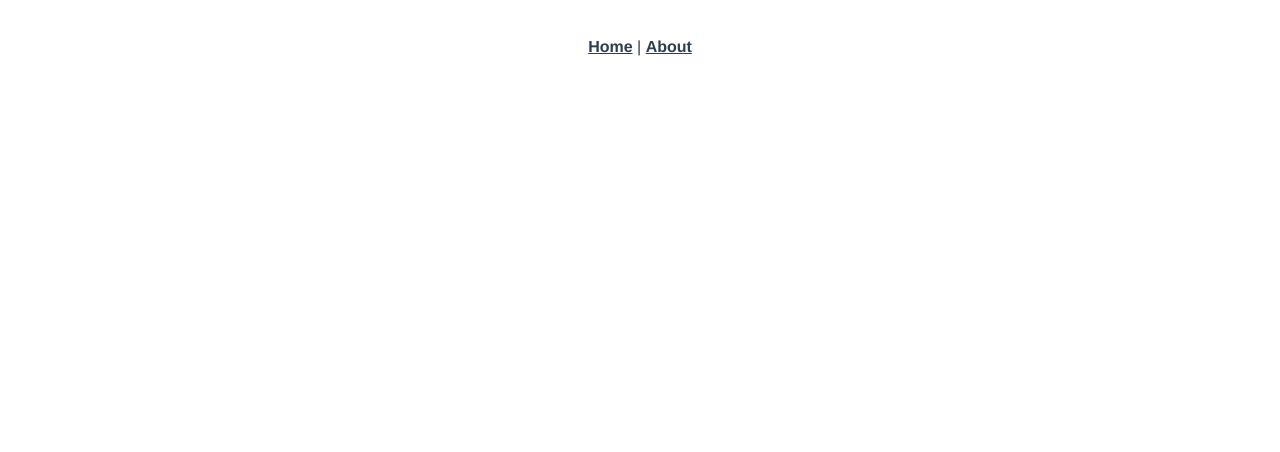
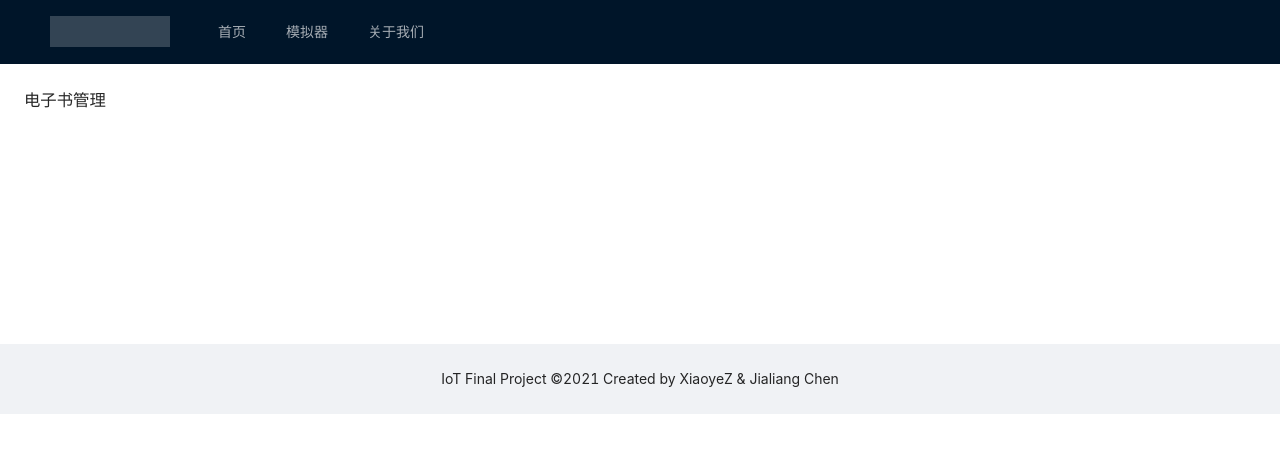
Before and after one commit to ZXXYy/webMQTT, a Vue app in the folder web/: page /simulate in a window 1280 px wide. Before the commit this address had no page. Shown: the top 452 px of the page. Built offline with nearby package versions, Linux system fonts and the light colour scheme.

Commit message:
3. web sample

```diff
--- a/web/package.json
+++ b/web/package.json
@@ -8,6 +8,9 @@
     "lint": "vue-cli-service lint"
   },
   "dependencies": {
+    "@ant-design/icons-vue": "^5.1.8",
+    "ant-design-vue": "^2.0.0-rc.3",
+    "axios": "^0.21.0",
     "vue": "^3.0.0",
     "vue-router": "^4.0.0-0",
     "vuex": "^4.0.0-0"
--- a/web/src/App.vue
+++ b/web/src/App.vue
@@ -1,30 +1,32 @@
 <template>
-  <div id="nav">
-    <router-link to="/">Home</router-link> |
-    <router-link to="/about">About</router-link>
-  </div>
-  <router-view/>
+  <a-layout id="components-layout-demo-top-side-2">
+    <the-header></the-header>
+    <router-view/>
+    <the-footer></the-footer>
+  </a-layout>
 </template>
 
+<script lang="ts">
+  import { defineComponent } from 'vue';
+  import TheHeader from '@/components/the-header.vue'; // @ is an alias to /src
+  import TheFooter from '@/components/the-footer.vue';
+
+  export default defineComponent({
+    name: 'app',
+    components:{
+      TheHeader,
+      TheFooter,
+    },
+
+  });
+</script>
+
 <style>
-#app {
-  font-family: Avenir, Helvetica, Arial, sans-serif;
-  -webkit-font-smoothing: antialiased;
-  -moz-osx-font-smoothing: grayscale;
-  text-align: center;
-  color: #2c3e50;
-}
-
-#nav {
-  padding: 30px;
-}
-
-#nav a {
-  font-weight: bold;
-  color: #2c3e50;
-}
-
-#nav a.router-link-exact-active {
-  color: #42b983;
-}
+  #components-layout-demo-top-side-2 .logo {
+    width: 120px;
+    height: 31px;
+    background: rgba(255, 255, 255, 0.2);
+    margin: 16px 28px 16px 0;
+    float: left;
+  }
 </style>
--- a/web/src/components/HelloWorld.vue
+++ /dev/null
@@ -1,62 +0,0 @@
-<template>
-  <div class="hello">
-    <h1>{{ msg }}</h1>
-    <p>
-      For a guide and recipes on how to configure / customize this project,<br>
-      check out the
-      <a href="https://cli.vuejs.org" target="_blank" rel="noopener">vue-cli documentation</a>.
-    </p>
-    <h3>Installed CLI Plugins</h3>
-    <ul>
-      <li><a href="https://github.com/vuejs/vue-cli/tree/dev/packages/%40vue/cli-plugin-router" target="_blank" rel="noopener">router</a></li>
-      <li><a href="https://github.com/vuejs/vue-cli/tree/dev/packages/%40vue/cli-plugin-vuex" target="_blank" rel="noopener">vuex</a></li>
-      <li><a href="https://github.com/vuejs/vue-cli/tree/dev/packages/%40vue/cli-plugin-eslint" target="_blank" rel="noopener">eslint</a></li>
-      <li><a href="https://github.com/vuejs/vue-cli/tree/dev/packages/%40vue/cli-plugin-typescript" target="_blank" rel="noopener">typescript</a></li>
-    </ul>
-    <h3>Essential Links</h3>
-    <ul>
-      <li><a href="https://vuejs.org" target="_blank" rel="noopener">Core Docs</a></li>
-      <li><a href="https://forum.vuejs.org" target="_blank" rel="noopener">Forum</a></li>
-      <li><a href="https://chat.vuejs.org" target="_blank" rel="noopener">Community Chat</a></li>
-      <li><a href="https://twitter.com/vuejs" target="_blank" rel="noopener">Twitter</a></li>
-      <li><a href="https://news.vuejs.org" target="_blank" rel="noopener">News</a></li>
-    </ul>
-    <h3>Ecosystem</h3>
-    <ul>
-      <li><a href="https://router.vuejs.org" target="_blank" rel="noopener">vue-router</a></li>
-      <li><a href="https://vuex.vuejs.org" target="_blank" rel="noopener">vuex</a></li>
-      <li><a href="https://github.com/vuejs/vue-devtools#vue-devtools" target="_blank" rel="noopener">vue-devtools</a></li>
-      <li><a href="https://vue-loader.vuejs.org" target="_blank" rel="noopener">vue-loader</a></li>
-      <li><a href="https://github.com/vuejs/awesome-vue" target="_blank" rel="noopener">awesome-vue</a></li>
-    </ul>
-  </div>
-</template>
-
-<script lang="ts">
-import { defineComponent } from 'vue';
-
-export default defineComponent({
-  name: 'HelloWorld',
-  props: {
-    msg: String,
-  },
-});
-</script>
-
-<!-- Add "scoped" attribute to limit CSS to this component only -->
-<style scoped>
-h3 {
-  margin: 40px 0 0;
-}
-ul {
-  list-style-type: none;
-  padding: 0;
-}
-li {
-  display: inline-block;
-  margin: 0 10px;
-}
-a {
-  color: #42b983;
-}
-</style>
--- /dev/null
+++ b/web/src/components/the-footer.vue
@@ -0,0 +1,13 @@
+<template>
+    <a-layout-footer style="text-align: center">
+        IoT Final Project ©2021 Created by XiaoyeZ & Jialiang Chen
+    </a-layout-footer>
+</template>
+
+<script lang="ts">
+import { defineComponent } from 'vue';
+
+export default defineComponent({
+  name: 'the-footer'
+});
+</script>
--- /dev/null
+++ b/web/src/components/the-header.vue
@@ -0,0 +1,29 @@
+<template>
+    <a-layout-header class="header">
+        <div class="logo" />
+        <a-menu
+                theme="dark"
+                mode="horizontal"
+                :default-selected-keys="['2']"
+                :style="{ lineHeight: '64px' }"
+        >
+            <a-menu-item key="/">
+                <router-link to="/">首页</router-link>
+            </a-menu-item>
+            <a-menu-item key="/admin/ebook">
+                <router-link to="/simulate">模拟器</router-link>
+            </a-menu-item>
+            <a-menu-item key="/about">
+                <router-link to="/about">关于我们</router-link>
+            </a-menu-item>
+        </a-menu>
+    </a-layout-header>
+</template>
+
+<script lang="ts">
+import { defineComponent } from 'vue';
+
+export default defineComponent({
+  name: 'the-header'
+});
+</script>
--- a/web/src/main.ts
+++ b/web/src/main.ts
@@ -2,5 +2,15 @@ import { createApp } from 'vue'
 import App from './App.vue'
 import router from './router'
 import store from './store'
+import Antd from 'ant-design-vue';
+import 'ant-design-vue/dist/antd.css';
+import * as Icons from '@ant-design/icons-vue';
 
-createApp(App).use(store).use(router).mount('#app')
+const app = createApp(App);
+app.use(store).use(router).use(Antd).mount('#app');
+
+// 全局使用图标
+const icons: any = Icons;
+for(const i in icons){
+    app.component(i, icons[i]);
+}
--- a/web/src/router/index.ts
+++ b/web/src/router/index.ts
@@ -1,5 +1,6 @@
 import { createRouter, createWebHistory, RouteRecordRaw } from 'vue-router'
 import Home from '../views/Home.vue'
+import Simulate from '../views/Simulate.vue'
 
 const routes: Array<RouteRecordRaw> = [
   {
@@ -14,6 +15,11 @@ const routes: Array<RouteRecordRaw> = [
     // this generates a separate chunk (about.[hash].js) for this route
     // which is lazy-loaded when the route is visited.
     component: () => import(/* webpackChunkName: "about" */ '../views/About.vue')
+  },
+  {
+    path: '/simulate',
+    name: 'Simulate',
+    component: Simulate
   }
 ]
 
--- a/web/src/views/Home.vue
+++ b/web/src/views/Home.vue
@@ -1,18 +1,71 @@
 <template>
-  <div class="home">
-    <img alt="Vue logo" src="../assets/logo.png">
-    <HelloWorld msg="Welcome to Your Vue.js + TypeScript App"/>
-  </div>
+  <a-layout>
+    <a-layout-sider width="200" style="background: #fff">
+      <a-menu
+              mode="inline"
+              :default-selected-keys="['1']"
+              :default-open-keys="['sub1']"
+              :style="{ height: '100%', borderRight: 0 }"
+      >
+        <a-sub-menu key="sub1">
+          <span slot="title"><a-icon type="user" />subnav 1111</span>
+          <a-menu-item key="1">
+            option1
+          </a-menu-item>
+          <a-menu-item key="2">
+            option2
+          </a-menu-item>
+          <a-menu-item key="3">
+            option3
+          </a-menu-item>
+          <a-menu-item key="4">
+            option4
+          </a-menu-item>
+        </a-sub-menu>
+        <a-sub-menu key="sub2">
+          <span slot="title"><a-icon type="laptop" />subnav 2</span>
+          <a-menu-item key="5">
+            option5
+          </a-menu-item>
+          <a-menu-item key="6">
+            option6
+          </a-menu-item>
+          <a-menu-item key="7">
+            option7
+          </a-menu-item>
+          <a-menu-item key="8">
+            option8
+          </a-menu-item>
+        </a-sub-menu>
+        <a-sub-menu key="sub3">
+          <span slot="title"><a-icon type="notification" />subnav 3</span>
+          <a-menu-item key="9">
+            option9
+          </a-menu-item>
+          <a-menu-item key="10">
+            option10
+          </a-menu-item>
+          <a-menu-item key="11">
+            option11
+          </a-menu-item>
+          <a-menu-item key="12">
+            option12
+          </a-menu-item>
+        </a-sub-menu>
+      </a-menu>
+    </a-layout-sider>
+    <a-layout-content
+            :style="{ background: '#fff', padding: '24px', margin: 0, minHeight: '280px' }"
+    >
+      Content
+    </a-layout-content>
+  </a-layout>
 </template>
 
 <script lang="ts">
-import { defineComponent } from 'vue';
-import HelloWorld from '@/components/HelloWorld.vue'; // @ is an alias to /src
+  import { defineComponent } from 'vue';
 
-export default defineComponent({
-  name: 'Home',
-  components: {
-    HelloWorld,
-  },
-});
+  export default defineComponent({
+    name: 'Home',
+  });
 </script>
--- /dev/null
+++ b/web/src/views/Simulate.vue
@@ -0,0 +1,12 @@
+<template>
+
+    <a-layout>
+        <a-layout-content
+                :style="{ background: '#fff', padding: '24px', margin: 0, minHeight: '280px' }"
+        >
+            <div class="about">
+                <h1>电子书管理</h1>
+            </div>
+        </a-layout-content>
+    </a-layout>
+</template>
```
Also changed, not shown: web/.eslintrc.js, 2 other files (tests, documents, lock files or other folders).
